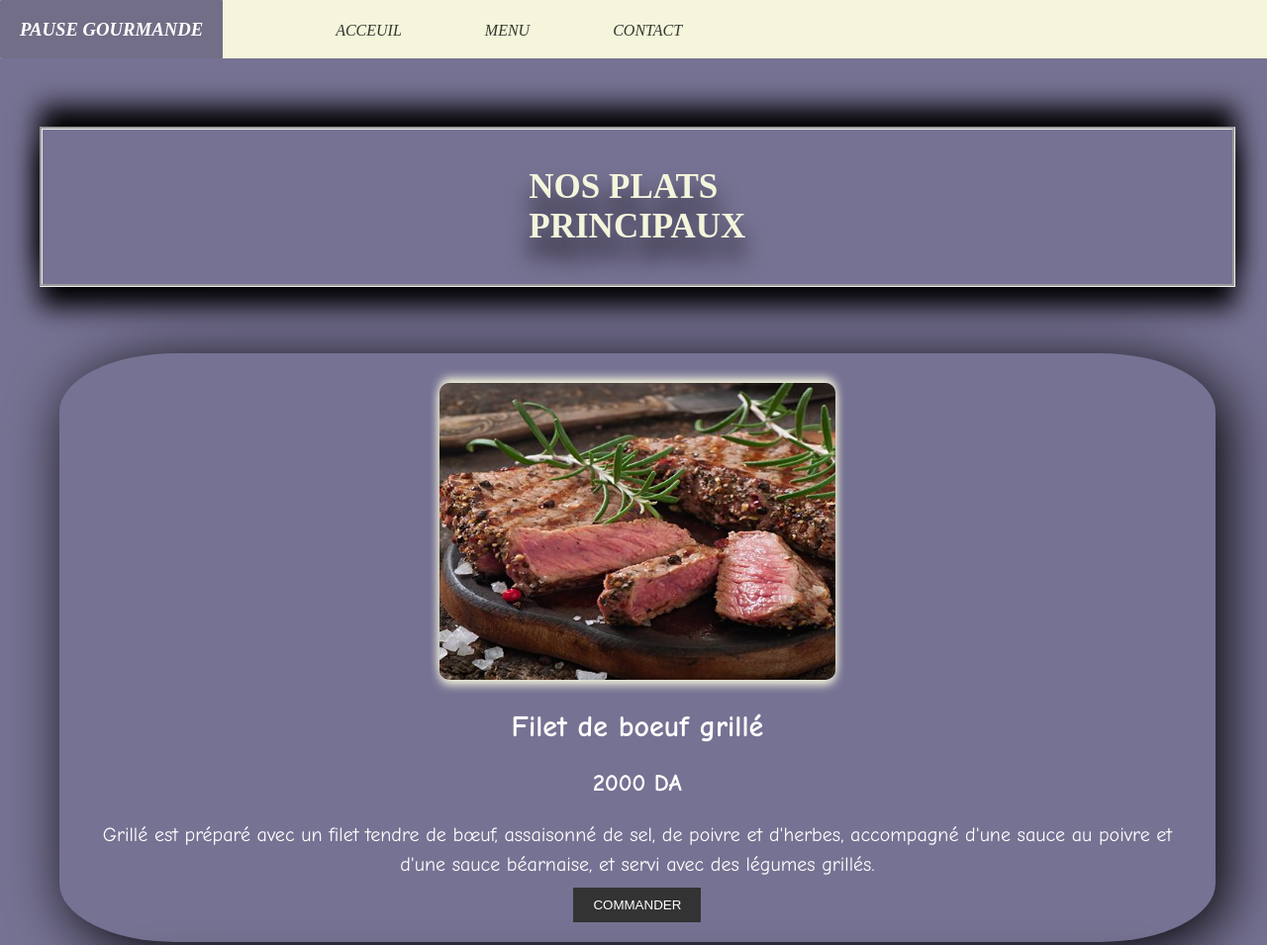
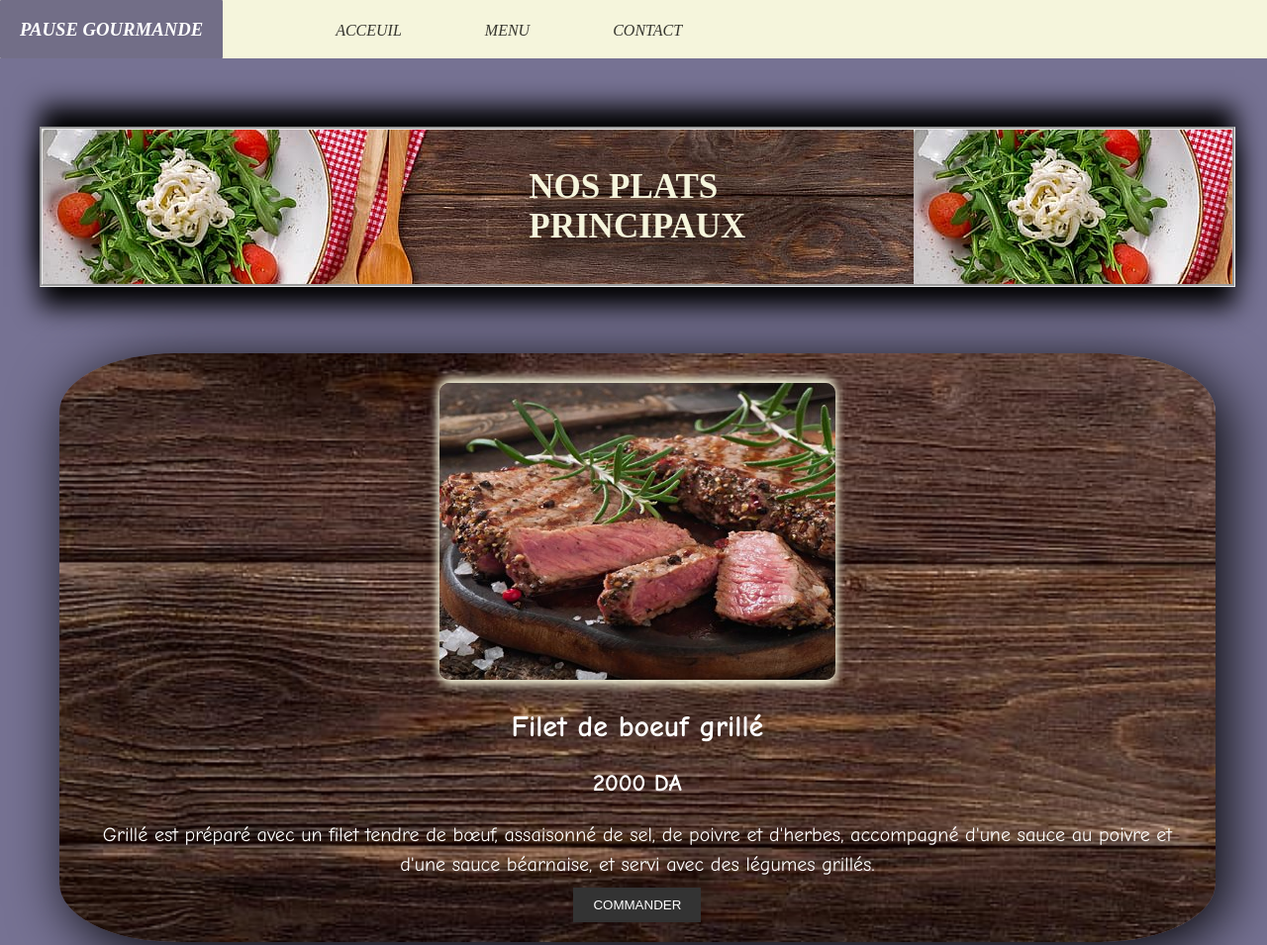
Before and after one commit to sammyyyyyy69/pause_gourmande, a plain HTML site: page menu.html in a window 1280 px wide. Shown: the top 955 px of the page at 99% size. Drawn offline with Linux system fonts and the light colour scheme.

Commit message:
Update menu.css

```diff
--- a/menu.css
+++ b/menu.css
@@ -109,7 +109,7 @@ main {
   border: #363131;
   border-radius: 10%;
   text-align: center;
-  background-image: url(images/backcuisine2.jpg);
+  background-image: url(backcuisine2.jpg);
   background-size: cover;
   color: #fff;
   font-size: 20px;
@@ -130,7 +130,7 @@ h2.category{
   padding-bottom: 1cm;
   padding-left: 13cm;
   padding-right:13cm;
-  background-image: url(./images/backcuisine.jpg) ;
+  background-image: url(backcuisine.jpg) ;
   box-shadow: 0px 20px 25px rgb(0, 0, 0) ,0px -20px 25px rgb(0, 0, 0);
   font-size: 35px;
   font-weight: 700;
```
